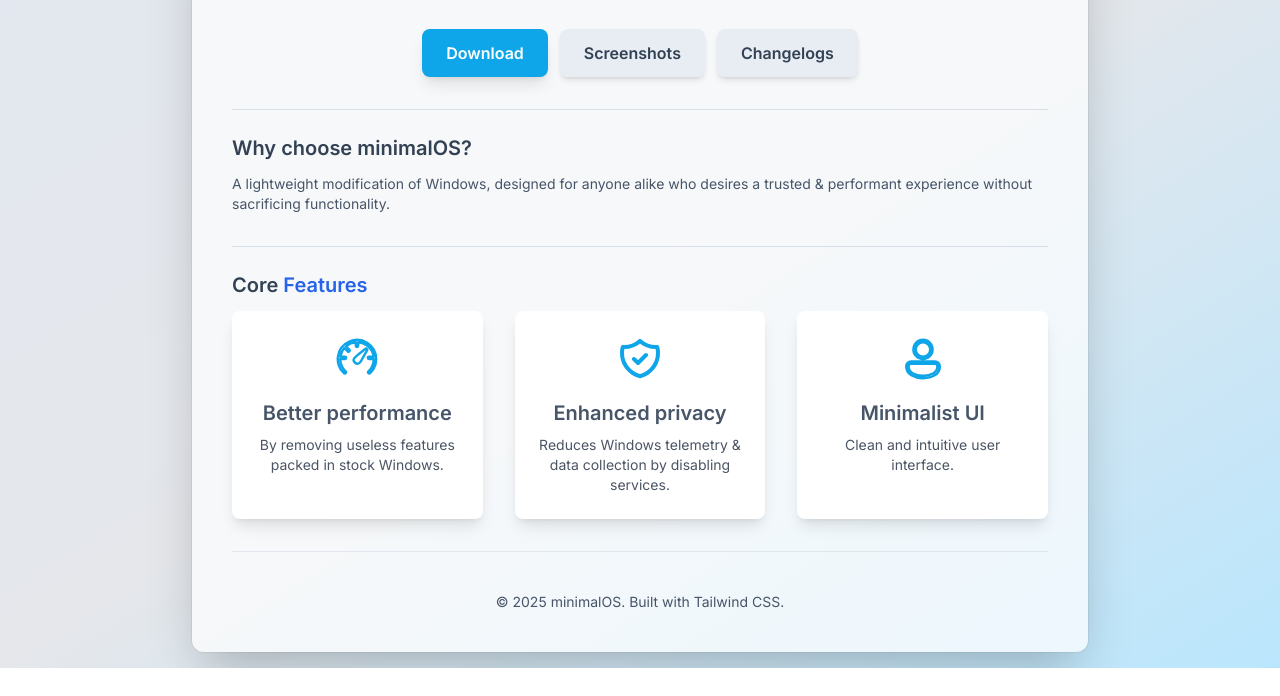
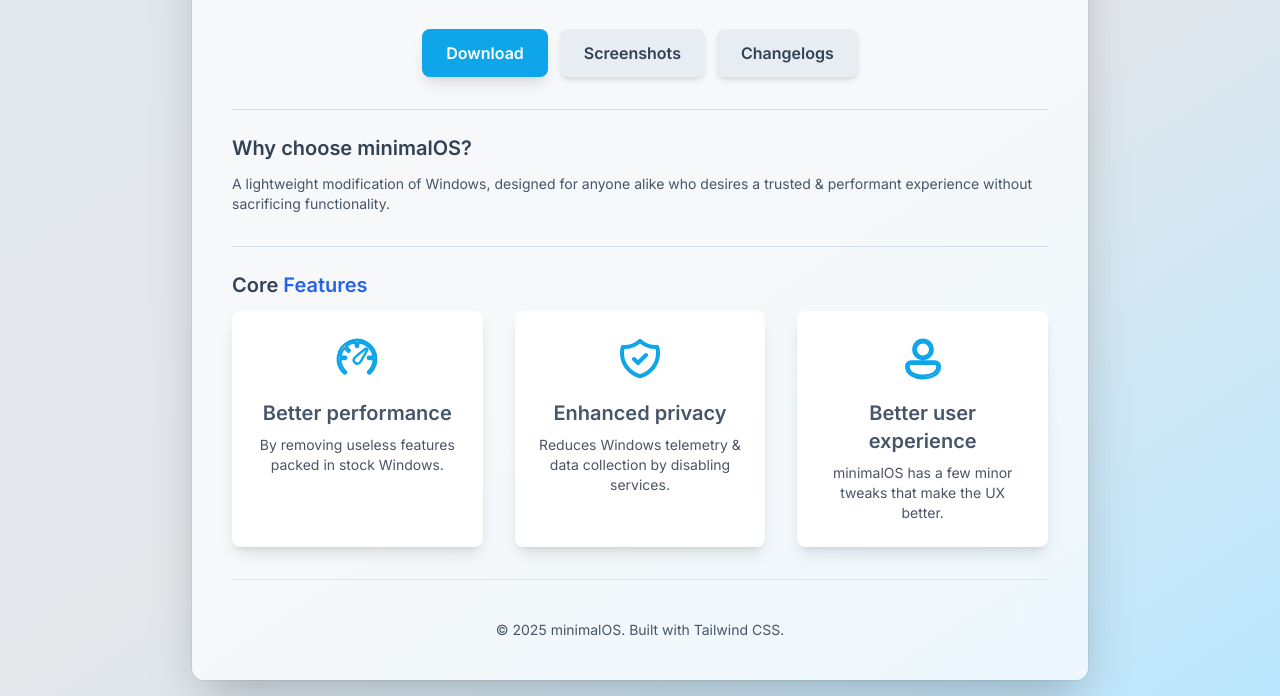
Before and after one commit to xavier110/xavier110.github.io, a plain HTML site: page index.html in a window 1280 px wide. Shown: the part 143-839 px from the top of the page. Before the commit the page ends 811 px from the top, so only its background shows below. Drawn offline with nearby package versions, Linux system fonts and the light colour scheme.

Commit message:
Update index.html

```diff
--- a/index.html
+++ b/index.html
@@ -129,8 +129,8 @@
                 </div>
                 <div class="p-6 bg-white dark:bg-gray-700 rounded-lg shadow-lg">
                     <svg class="w-12 h-12 text-sky-500 dark:text-blue-400 mx-auto mb-4" fill="none" stroke="currentColor" viewBox="0 0 20 20" xmlns="http://www.w3.org/2000/svg"><path stroke-linecap="round" stroke-linejoin="round" stroke-width="1" d="M10 2a4 4 0 1 0 0 8 4 4 0 0 0 0-8ZM7 6a3 3 0 1 1 6 0 3 3 0 0 1-6 0Zm-2 5a2 2 0 0 0-2 2c0 1.7.83 2.97 2.13 3.8A9.14 9.14 0 0 0 10 18c1.85 0 3.58-.39 4.87-1.2A4.35 4.35 0 0 0 17 13a2 2 0 0 0-2-2H5Zm-1 2a1 1 0 0 1 1-1h10a1 1 0 0 1 1 1c0 1.3-.62 2.28-1.67 2.95A8.16 8.16 0 0 1 10 17a8.16 8.16 0 0 1-4.33-1.05A3.36 3.36 0 0 1 4 13Z"></path></svg>
-                    <h3 class="text-xl font-semibold mb-2">Minimalist UI</h3>
-                    <p class="text-gray-600 dark:text-gray-300">Clean and intuitive user interface.</p>
+                    <h3 class="text-xl font-semibold mb-2">Better user experience</h3>
+                    <p class="text-gray-600 dark:text-gray-300">minimalOS has a few minor tweaks that make the UX better.</p>
                 </div>
                 </a>
             </section>
```
